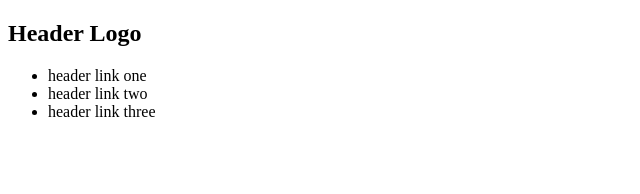
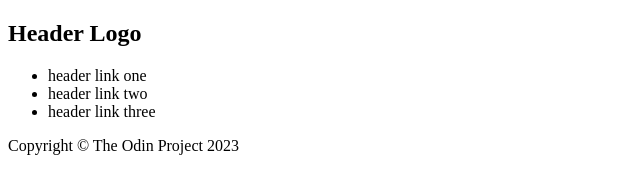
Before and after one commit to edwardbrecht/odin-project-1, a plain HTML site: page index.html in a window 1280 px wide. Shown: the whole page, without its empty margins (0-640 px from the left). Drawn offline with Linux system fonts and the light colour scheme.

Commit message:
Create footer and empty content section

```diff
--- a/index.html
+++ b/index.html
@@ -15,5 +15,11 @@
                 <li>header link three</li>
             </ul>
         </header>
+        <div class="content">
+
+        </div>
+        <footer>
+            <p>Copyright &copy; The Odin Project 2023</p>
+        </footer>
     </body>
 </html>
```
